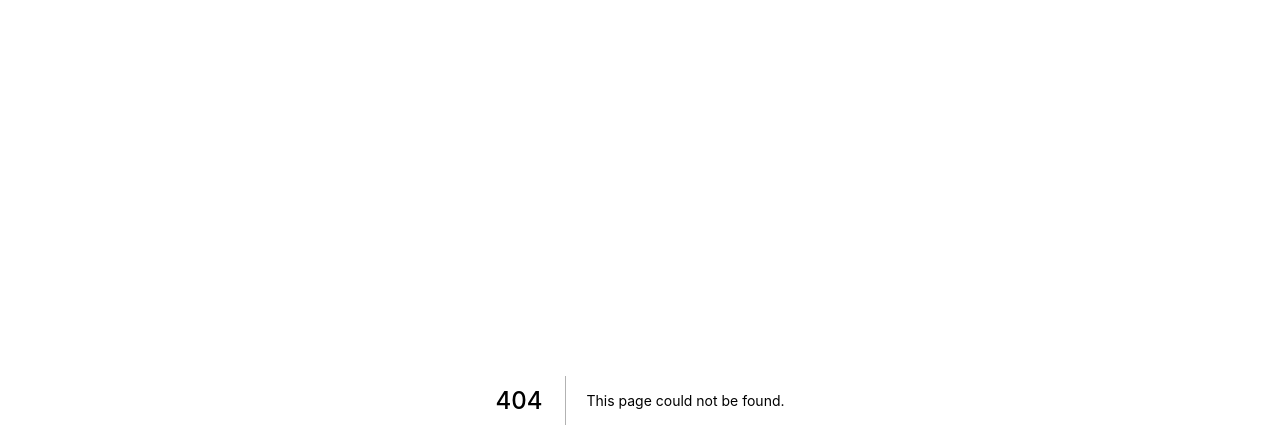
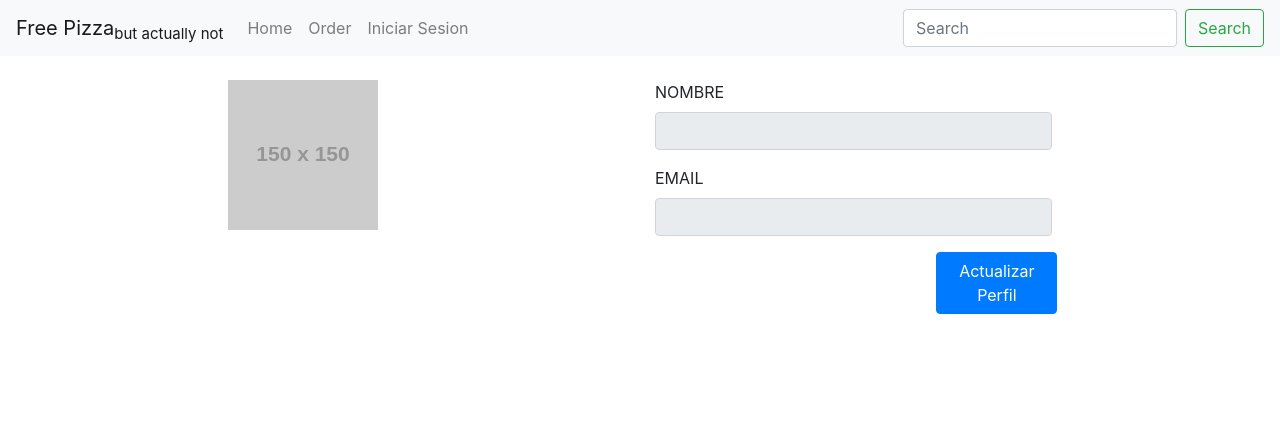
Before and after one commit to JonathanGzzBen/free-pizza-but-actually-not, a Next.js app in the folder src/: page /profile in a window 1280 px wide. Before the commit this address had no page. Shown: the top 448 px of the page. Built offline with nearby package versions, Linux system fonts and the light colour scheme; no server answers.

Commit message:
Add profile and profile-update pages

```diff
--- a/src/components/layout.jsx
+++ b/src/components/layout.jsx
@@ -59,7 +59,9 @@ export default function Layout({ children }) {
                 title={currentUser.displayName || currentUser.email}
                 id="basic-nav-dropdown"
               >
-                <NavDropdown.Item>Mi Perfil</NavDropdown.Item>
+                <Link href="/profile" passHref>
+                  <NavDropdown.Item>Mi Perfil</NavDropdown.Item>
+                </Link>
                 <NavDropdown.Divider />
                 {currentUser.puesto === "Administrador" && (
                   <Link href="/administrar-usuarios" passHref>
--- a/src/pages/order.jsx
+++ b/src/pages/order.jsx
@@ -14,7 +14,7 @@ export default function Order(props) {
   const currentUser = getCurrentUser();
   const [pedido, setPedido] = useState({
     folio: props.folio,
-    cliente: currentUser?.email || "",
+    cliente: currentUser?.displayName || currentUser?.email || "",
     telefono: currentUser?.phoneNumber || "",
     direccion: "",
     tamaño: "",
--- /dev/null
+++ b/src/pages/profile-update.jsx
@@ -0,0 +1,96 @@
+import { useState, useEffect } from "react";
+import { Row, Col, Form, Button, Image } from "react-bootstrap";
+import Layout from "../components/layout";
+import { auth } from "../services/firebase";
+import { getCurrentUser } from "../services/users";
+import { useRouter } from "next/router";
+
+export default function Profile() {
+  const [nombre, setNombre] = useState("");
+  const [email, setEmail] = useState("");
+  const [photoURL, setPhotoURL] = useState("");
+
+  useEffect(() => {
+    auth.onAuthStateChanged((user) => {
+      setNombre(user.displayName);
+      setEmail(user.email);
+      setPhotoURL(user.photoURL || "");
+    });
+  }, []);
+
+  const router = useRouter();
+  const handleGuardarClick = (e) => {
+    e.preventDefault();
+    getCurrentUser()
+      ?.updateProfile({
+        displayName: nombre,
+        photoURL: photoURL,
+      })
+      .then(() => {
+        alert("Perfil actualizado");
+        router.push("/");
+      });
+  };
+
+  return (
+    <Layout>
+      <Form>
+        <Row>
+          <Col>
+            <Image
+              fluid
+              className="mb-4"
+              src={photoURL ? photoURL : "https://via.placeholder.com/150"}
+            />
+            <Form.Group controlId="imagen">
+              <Form.Label>IMAGEN URL</Form.Label>
+              <Form.Control
+                type="text"
+                name="imagen"
+                value={photoURL}
+                onChange={(e) => setPhotoURL(e.target.value)}
+              />
+              <Form.Text className="text-muted">
+                Puede copiar el link de una imagen de cualquier página web.
+              </Form.Text>
+            </Form.Group>
+          </Col>
+          <Col>
+            <Form.Group controlId="nombre">
+              <Form.Label>NOMBRE</Form.Label>
+              <Form.Control
+                type="text"
+                name="nombre"
+                value={nombre}
+                onChange={(e) => setNombre(e.target.value)}
+              />
+            </Form.Group>
+            <Form.Group controlId="email">
+              <Form.Label>EMAIL</Form.Label>
+              <Form.Control
+                type="email"
+                name="email"
+                readOnly
+                defaultValue={email}
+              />
+            </Form.Group>
+          </Col>
+        </Row>
+
+        <Row className="justify-content-end">
+          <Form.Group as={Row}>
+            <Col style={{ padding: "0" }} sm={{ span: 10 }}>
+              <Button
+                variant="success"
+                type="submit"
+                onClick={handleGuardarClick}
+              >
+                Guardar
+              </Button>
+            </Col>
+          </Form.Group>
+        </Row>
+      </Form>
+    </Layout>
+  );
+}
--- /dev/null
+++ b/src/pages/profile.jsx
@@ -0,0 +1,69 @@
+import { useState, useEffect } from "react";
+import { Row, Col, Form, Button, Image } from "react-bootstrap";
+import Layout from "../components/layout";
+import { auth } from "../services/firebase";
+import { useRouter } from "next/router";
+
+export default function Profile(props) {
+  const [currentUser, setCurrentUser] = useState(null);
+  useEffect(() => {
+    auth.onAuthStateChanged((user) => {
+      setCurrentUser(user);
+    });
+  });
+
+  const router = useRouter();
+  const handleActualizarPerfilClick = (e) => {
+    e.preventDefault();
+    router.push("/profile-update");
+  };
+
+  return (
+    <Layout>
+      <Form>
+        <Row>
+          <Col>
+            <Image
+              fluid
+              src={
+                currentUser?.photoURL
+                  ? currentUser.photoURL
+                  : "https://via.placeholder.com/150"
+              }
+            />
+          </Col>
+          <Col>
+            <Form.Group controlId="folio">
+              <Form.Label>NOMBRE</Form.Label>
+              <Form.Control
+                type="text"
+                name="nombre"
+                readOnly
+                value={currentUser?.displayName}
+              />
+            </Form.Group>
+            <Form.Group controlId="folio">
+              <Form.Label>EMAIL</Form.Label>
+              <Form.Control
+                type="email"
+                name="email"
+                readOnly
+                value={currentUser?.email}
+              />
+            </Form.Group>
+          </Col>
+        </Row>
+
+        <Row className="justify-content-end">
+          <Form.Group as={Row}>
+            <Col style={{ padding: "0" }} sm={{ span: 10 }}>
+              <Button type="submit" onClick={handleActualizarPerfilClick}>
+                Actualizar Perfil
+              </Button>
+            </Col>
+          </Form.Group>
+        </Row>
+      </Form>
+    </Layout>
+  );
+}
```
